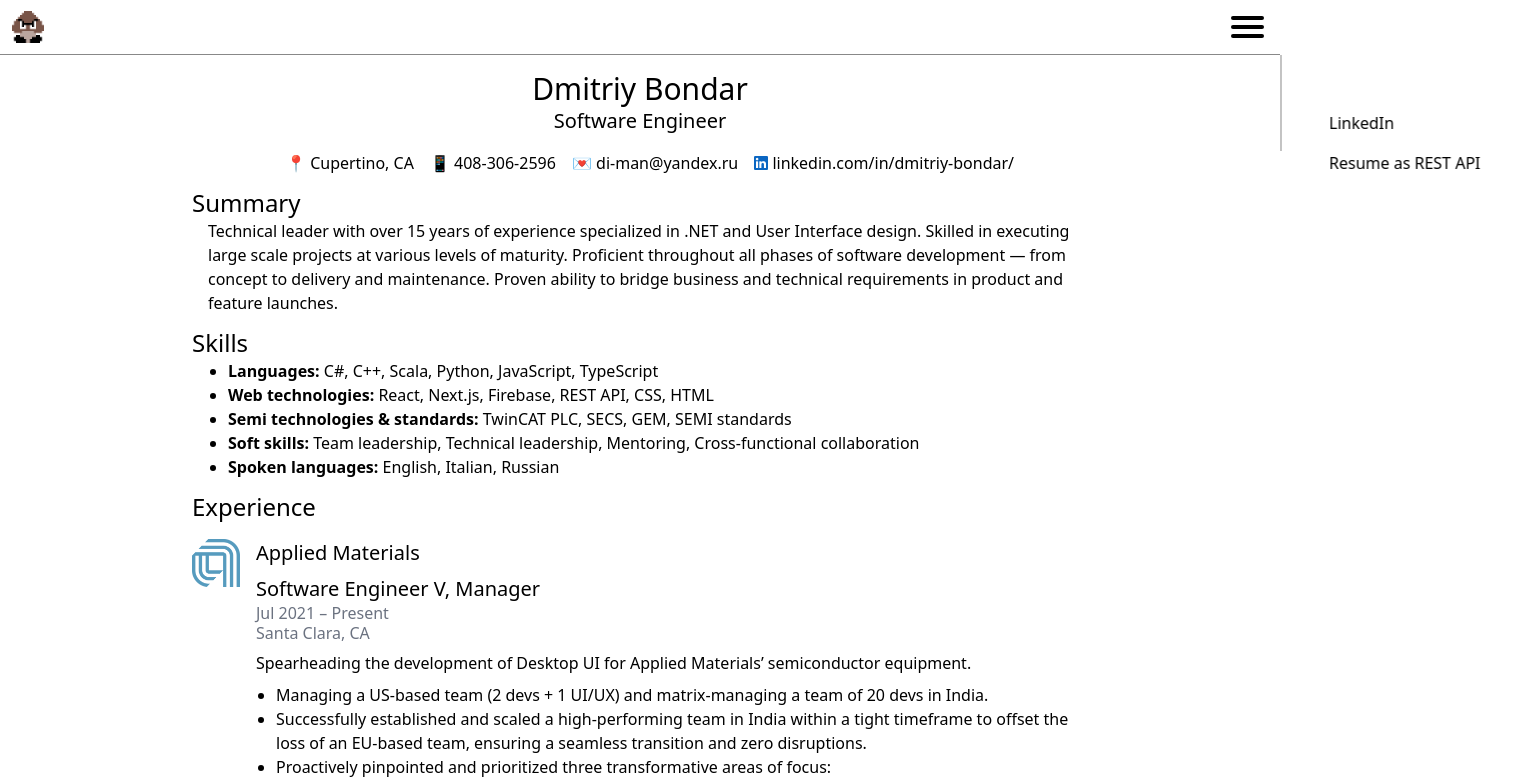
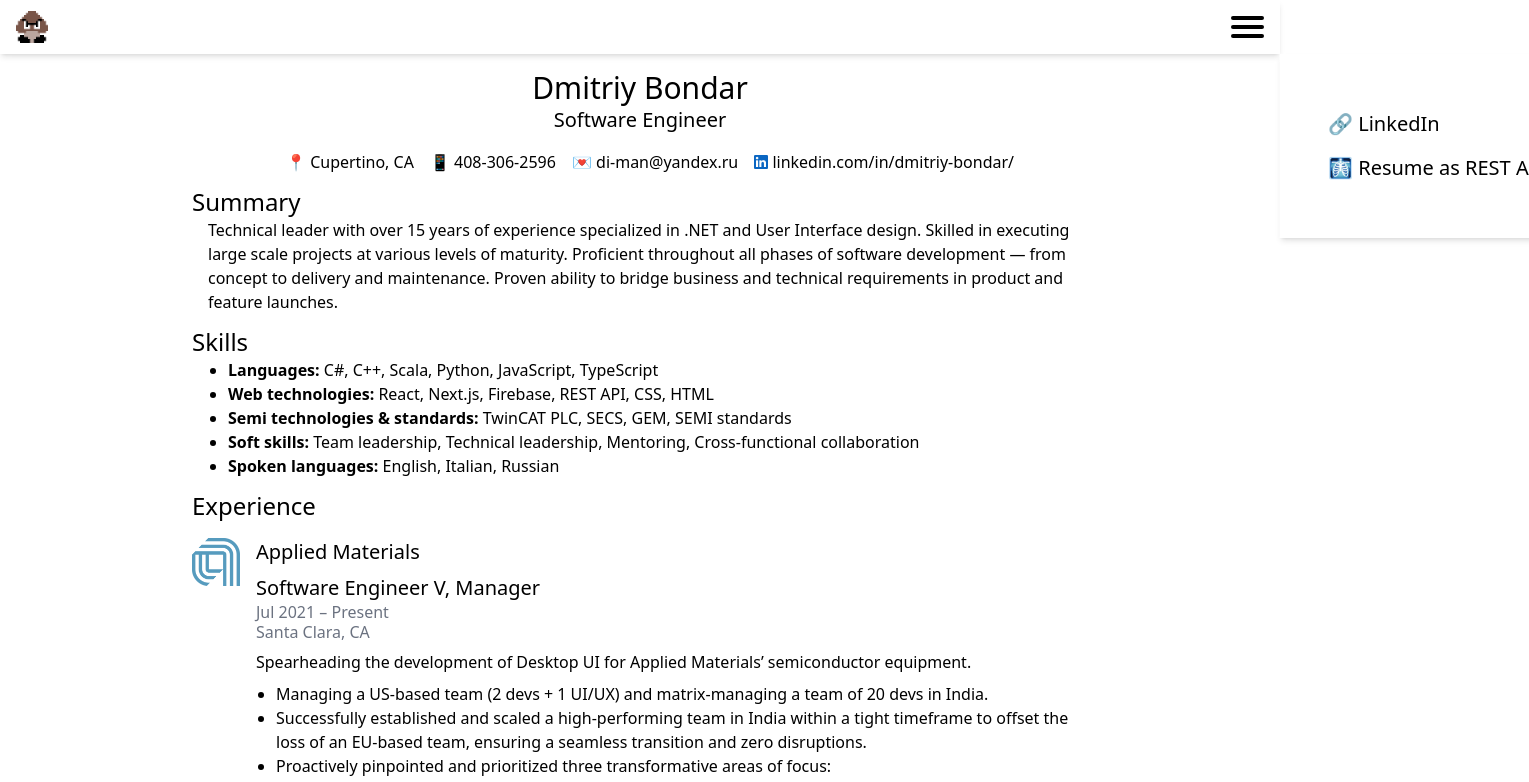
Before and after one commit to Chiocciola/resume-api, a Next.js app: page / in a window 1280 px wide. Shown: the top 782 px of the page, 1529 px wide, since content can reach past the window. Built offline with nearby package versions, Linux system fonts and the light colour scheme.

Commit message:
Add menu shadow

```diff
--- a/app/globals.css
+++ b/app/globals.css
@@ -5,14 +5,14 @@
 :root
 {
   --fore-color: #000;
-  --menu-color: #aaa;
+  --back-color: #fff;
 }
 
 @media (prefers-color-scheme: dark) {
   :root
   {
     --fore-color: #fff;
-    --menu-color: #555;
+    --back-color: #000;
   }
 
   html {
@@ -47,10 +47,7 @@
   top: 0;
   width: 100%;
 
-  border-bottom: 1px solid #888;
-
-  -webkit-backdrop-filter: blur(10px);
-  backdrop-filter: blur(10px);
+  background-color: var(--back-color);
 }
 
 /* Menu */
@@ -86,7 +83,7 @@
 
   margin-bottom: 5px;
 
-  background: var(--fore-color);
+  background: currentColor;
   border-radius: 3px;
 
   transform-origin: 4px 0px;
@@ -136,14 +133,10 @@
 #menu
 {
   position: fixed;
-  top: 55px;
+  top: 54px;
   right: 0;
-  height: 100%;
 
-  border-left: 1px solid #888;
-
-  -webkit-backdrop-filter: blur(10px);
-  backdrop-filter: blur(10px);
+  background-color: var(--back-color);
 
   /* Hide menu. */
   transform: translate(100%, 0);
--- a/app/layout.tsx
+++ b/app/layout.tsx
@@ -16,9 +16,9 @@
     <html lang="en">
       <body>
 
-        <nav className="flex justify-between flex-row">
+        <nav className="flex justify-between flex-row shadow-md">
 
-          <Image src="/goomba.png" className="m-auto mx-3" alt="Dmitriy Bondar" width="32" height="32" />
+          <Image src="/goomba.png" className="m-auto mx-4" alt="Dmitriy Bondar" width="32" height="32" />
 
           <div id="menuToggle" className='m-4'>
 
@@ -27,9 +27,9 @@
             <span/>
             <span/>
 
-            <ul id="menu" className='p-12'>
-              <li className="py-2"><a href="https://www.linkedin.com/in/dmitriy-bondar/">LinkedIn</a></li>
-              <li className="py-2"><a href='/api/resume'>Resume as REST API</a></li>
+            <ul id="menu" className='p-12 shadow-md'>
+              <li className="py-2 text-xl"><a href="https://www.linkedin.com/in/dmitriy-bondar/">🔗 LinkedIn</a></li>
+              <li className="py-2 text-xl"><a href='/api/resume'>🩻 Resume as REST API</a></li>
             </ul>
           </div>
 
```
